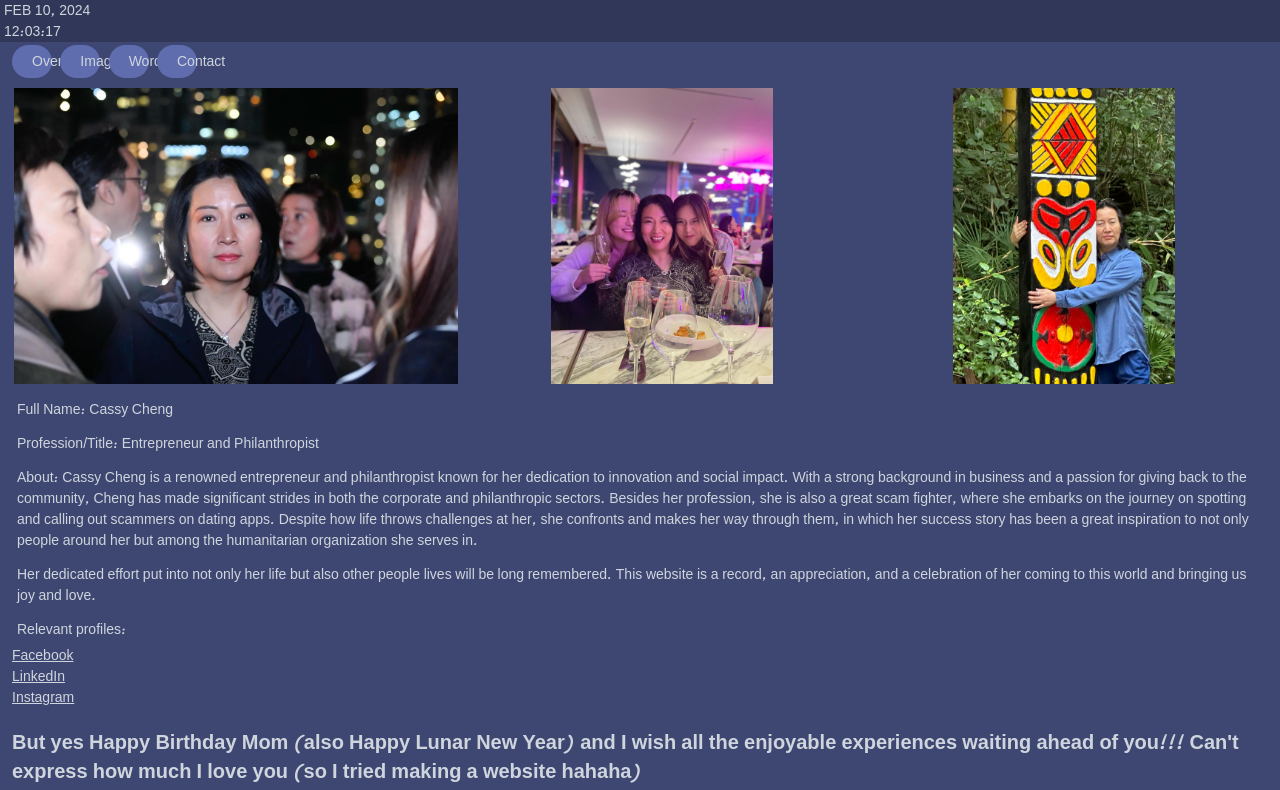
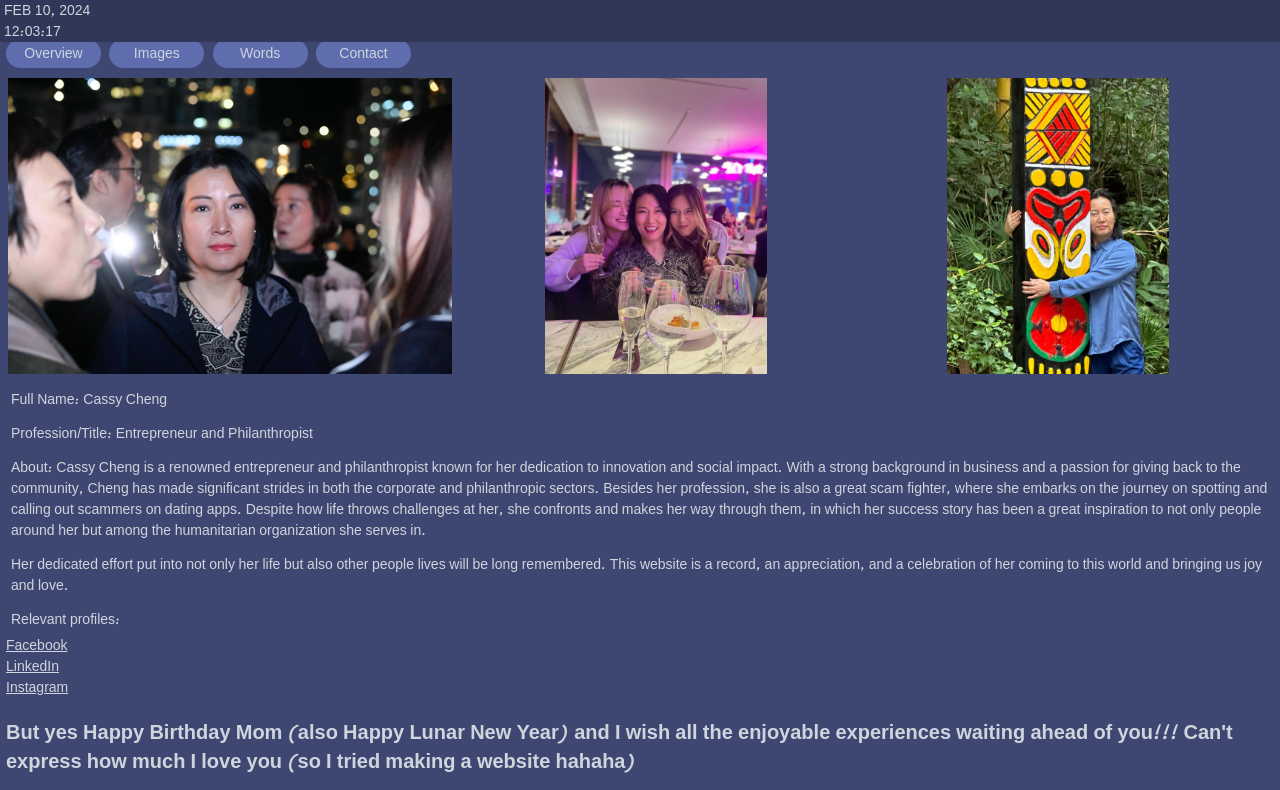
Before and after one commit to stephanielam0506/Birthday, a plain HTML site: page index.html in a window 1280 px wide. Shown: the part 67-857 px from the top of the page. Drawn offline with nearby package versions, Linux system fonts and the light colour scheme; a web font is replaced by a local one.

Commit message:
hopefully last commit.

```diff
--- a/css/style.css
+++ b/css/style.css
@@ -21,7 +21,7 @@ header {
 }
 
 main {
-  margin: 12px;
+  margin: 6px;
 }
 
 h1 {
@@ -87,11 +87,11 @@ a {
 /* Style the links inside the navigation bar */
 .nav a{
   display: inline-block;
-  width: 15px;
+  width: 95px;
   color: #cfd5dc;
   background-color: rgb(95, 109, 175);
   text-align: center;
-  padding: 6px 20px;
+  padding: 4px 18px;
   margin-top: 100px;
   margin-bottom: 8px;
   text-decoration: none;
```
